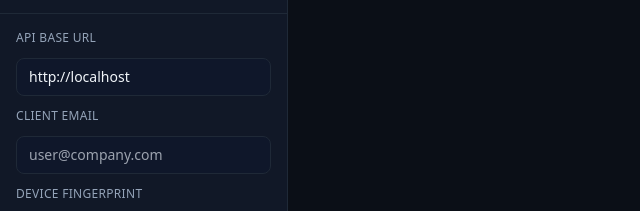
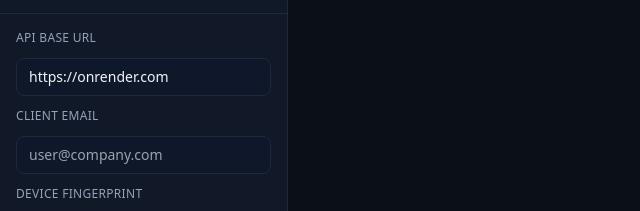
Before and after one commit to HyperStrik/ai-universe-core, a website: page index.html in a window 1280 px wide. Shown: the part 270-481 px from the top of the page, 0-640 px from the left. Drawn offline with nearby package versions, Linux system fonts and the light colour scheme; no server answers.

Commit message:
Update frontend live API endpoints

```diff
--- a/index.html
+++ b/index.html
@@ -69,7 +69,7 @@
 
       <div class="p-4 border-t border-edge space-y-3">
         <label class="block text-xs text-slate-400 uppercase tracking-wide">API Base URL</label>
-        <input id="apiBase" type="url" placeholder="http://localhost:5000" class="w-full rounded-lg bg-slate-900 border border-edge px-3 py-2 text-sm focus:outline-none focus:ring-2 focus:ring-accent" />
+        <input id="apiBase" type="url" placeholder="https://onrender.com" class="w-full rounded-lg bg-slate-900 border border-edge px-3 py-2 text-sm focus:outline-none focus:ring-2 focus:ring-accent" />
         <label class="block text-xs text-slate-400 uppercase tracking-wide">Client Email</label>
         <input id="userEmail" type="email" placeholder="user@company.com" class="w-full rounded-lg bg-slate-900 border border-edge px-3 py-2 text-sm focus:outline-none focus:ring-2 focus:ring-accent" />
         <label class="block text-xs text-slate-400 uppercase tracking-wide">Device Fingerprint</label>
@@ -251,6 +251,8 @@
   <div id="toastHost" class="fixed bottom-4 right-4 z-50 space-y-2"></div>
 
   <script>
+    const PRODUCTION_API_BASE = 'https://onrender.com';
+
     const STORAGE_KEYS = {
       apiBase: 'auc_api_base',
       email: 'auc_user_email',
@@ -319,10 +321,16 @@
       toastHost: document.getElementById('toastHost'),
     };
 
+    function normalizeApiBase(value) {
+      const trimmed = (value || '').trim().replace(/\/$/, '');
+      if (!trimmed) return PRODUCTION_API_BASE;
+      if (/^https?:\/\/localhost(?::\d+)?$/i.test(trimmed)) return PRODUCTION_API_BASE;
+      return trimmed;
+    }
+
     function getApiBase() {
-      const raw = (el.apiBase.value || localStorage.getItem(STORAGE_KEYS.apiBase) || '').trim();
-      if (!raw) return window.location.origin;
-      return raw.replace(/\/$/, '');
+      const raw = el.apiBase.value || localStorage.getItem(STORAGE_KEYS.apiBase) || PRODUCTION_API_BASE;
+      return normalizeApiBase(raw);
     }
 
     function getClientHeaders() {
@@ -868,7 +876,12 @@
     }
 
     function loadPersistedValues() {
-      el.apiBase.value = localStorage.getItem(STORAGE_KEYS.apiBase) || window.location.origin;
+      const storedApiBase = localStorage.getItem(STORAGE_KEYS.apiBase);
+      const resolvedApiBase = normalizeApiBase(storedApiBase || PRODUCTION_API_BASE);
+      el.apiBase.value = resolvedApiBase;
+      if (!storedApiBase || /^https?:\/\/localhost(?::\d+)?$/i.test(storedApiBase.trim())) {
+        localStorage.setItem(STORAGE_KEYS.apiBase, PRODUCTION_API_BASE);
+      }
       el.userEmail.value = localStorage.getItem(STORAGE_KEYS.email) || '';
       el.deviceFingerprint.value = ensureDeviceFingerprint();
       el.adminKey.value = localStorage.getItem(STORAGE_KEYS.adminKey) || '';
```
